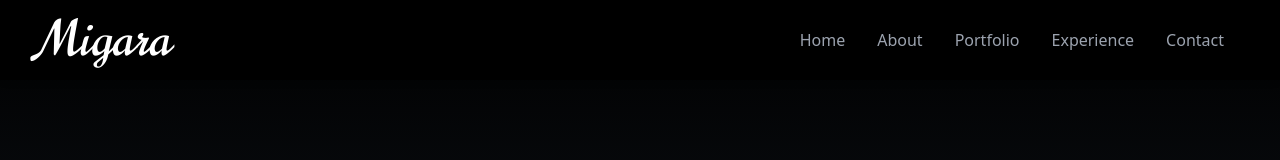
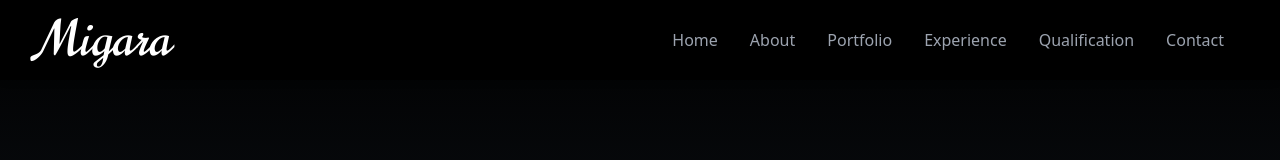
Before and after one commit to migarakavishan/portfolio-2024, a React (Vite) app: page / in a window 1280 px wide. Shown: the top 160 px of the page. Built offline with nearby package versions, Linux system fonts and the light colour scheme.

Commit message:
"Updated NavBar links: replaced 'contact' with 'qualification' and added new 'contact' link"

```diff
--- a/src/components/NavBar.jsx
+++ b/src/components/NavBar.jsx
@@ -10,7 +10,8 @@ const NavBar = () => {
     { id: 2, link: "about" },
     { id: 3, link: "portfolio" },
     { id: 4, link: "experience" },
-    { id: 5, link: "contact" },
+    { id: 5, link: "qualification" },
+    { id: 6, link: "contact" },
   ];
 
   return (
```
